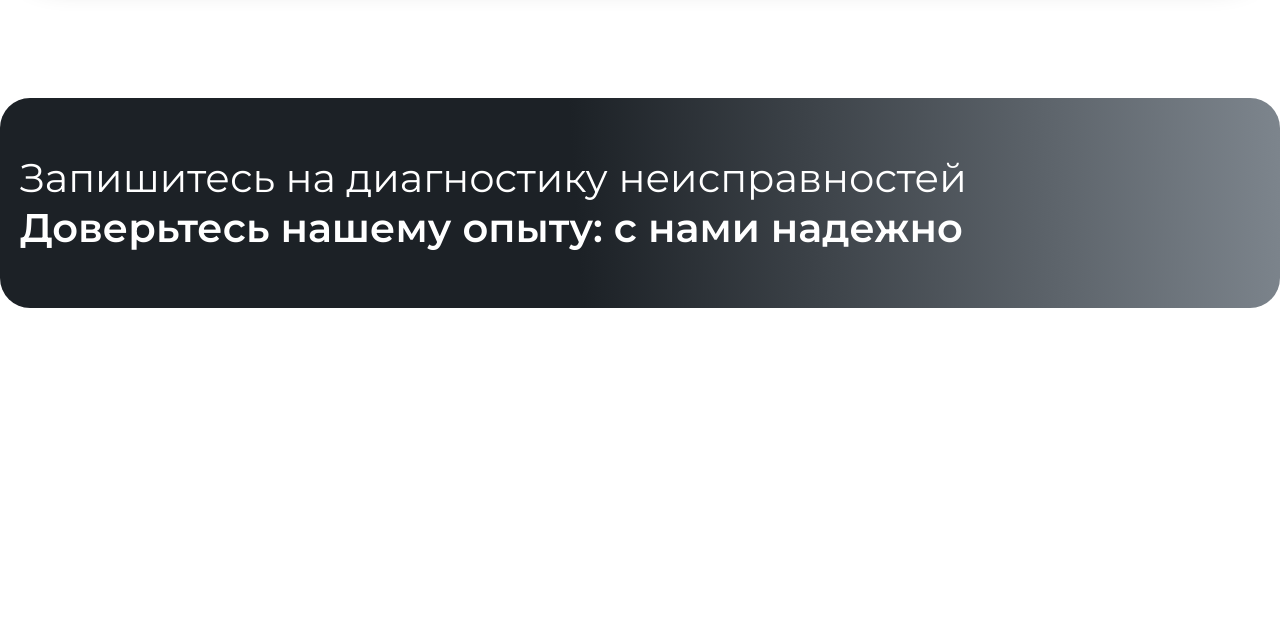
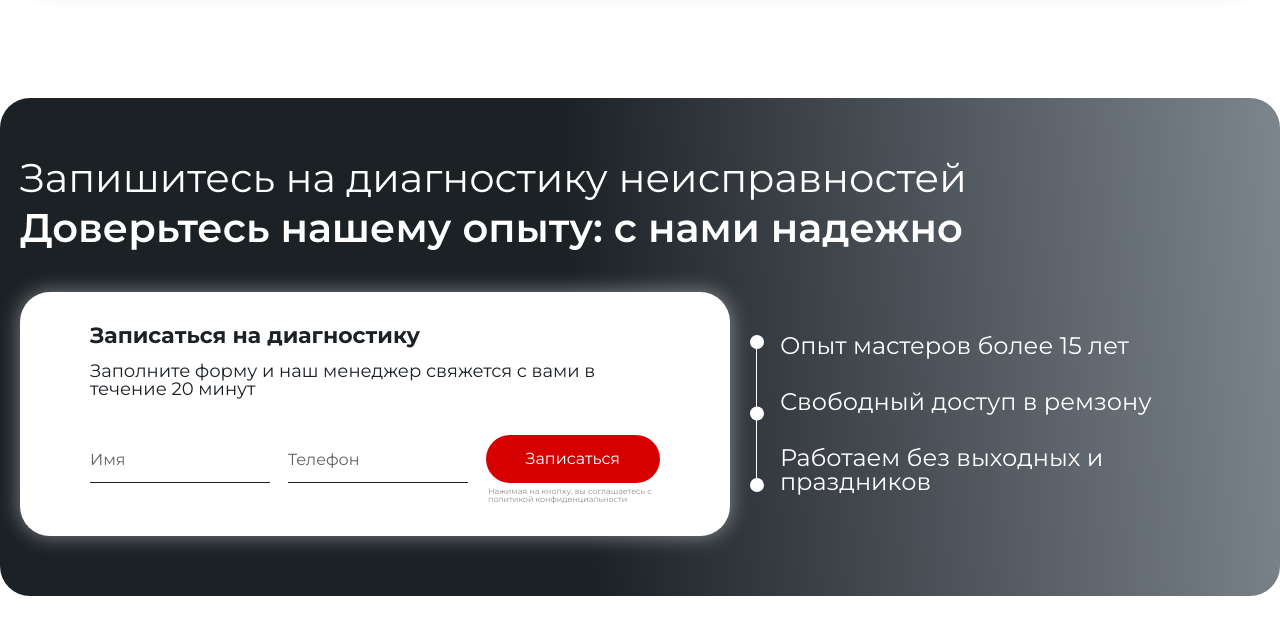
Before and after one commit to kozimovabduvali/Land-Rover, a website: page public/index.html in a window 1280 px wide. Shown: the part 4893-5527 px from the top of the page. Before the commit the page ends 5321 px from the top, so only its background shows below. Drawn offline with nearby package versions, Linux system fonts and the light colour scheme.

Commit message:
form section done

```diff
--- a/public/index.html
+++ b/public/index.html
@@ -1806,12 +1806,56 @@
     <section class="mb-9 md:mb-20 lg:mb-30">
       <div class="bg-gradient-primary rounded-[30px] py-15">
         <div class="container-base">
-          <h2 class="font-muller text-white !font-normal text-[40px]">
+          <h2 class="font-muller text-white !font-normal text-[40px] mb-11">
             Запишитесь на диагностику неисправностей
             <span class="font-semibold block mt-2.5">
               Доверьтесь нашему опыту: с нами надежно
             </span>
           </h2>
+
+          <div class="flex items-center justify-between gap-5">
+            <!-- Left -->
+            <div class="max-w-195 w-full px-17.5 py-8.25 bg-white bg-gradient-secondary rounded-[30px]">
+              <div class="mb-9.25">
+                <p class="font-bold text-display-22 mb-3.75">
+                  Записаться на диагностику
+                </p>
+
+                <p class="text-lg">
+                  Заполните форму и наш менеджер свяжется с вами в течение 20 минут
+                </p>
+              </div>
+              <form action="">
+                <div class="flex items-end justify-between mb-1">
+                  <input type="text" name="name" id="name" placeholder="Имя"
+                    class="max-w-45 w-full h-7.75 border-b border-primary pb-3.75 text-primary placeholder:text-primary/70 focus:outline-none focus:border-brand-gray" />
+
+                  <input type="text" name="number" id="number" placeholder="Телефон"
+                    class="max-w-45 w-full h-7.75 border-b border-primary pb-3.75 text-primary placeholder:text-primary/70 focus:outline-none focus:border-brand-gray" />
+
+                  <button
+                    class="h-12 bg-brand-red text-white rounded-full py-2 px-10 transition duration-200 hover:bg-brand-red/75">
+                    Записаться
+                  </button>
+                </div>
+
+                <p class="text-primary/50 text-[0.5rem] w-full max-w-43 ml-auto">
+                  Нажимая на кнопку, вы соглашаетесь с политикой конфиденциальности
+                </p>
+              </form>
+            </div>
+
+            <!-- Right -->
+            <div class="w-full max-w-127.5 flex items-center gap-4">
+              <img class="shrink-0 h-39.25" src="./assets/images/home/rounded-line.svg" alt="line icon">
+
+              <div class="min-h-40 text-2xl text-white flex flex-col justify-between">
+                <p>Опыт мастеров более 15 лет</p>
+                <p>Свободный доступ в ремзону </p>
+                <p>Работаем без выходных и праздников</p>
+              </div>
+            </div>
+          </div>
         </div>
       </div>
     </section>
--- a/src/input.css
+++ b/src/input.css
@@ -80,6 +80,9 @@
   background: linear-gradient(86.06deg, #1c2126 45%, #7d858d 100%);
 }
 
+@utility bg-gradient-secondary {
+  box-shadow: 0px 0px 20px 1px #ffffff69;
+}
 @utility bg-main-gradient {
   background: linear-gradient(
     89.99deg,
```
Also changed, not shown: public/assets/images/home/rounded-line.svg (added), public/css/output.css.
